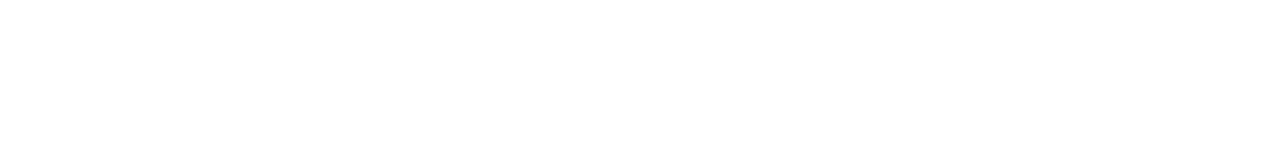
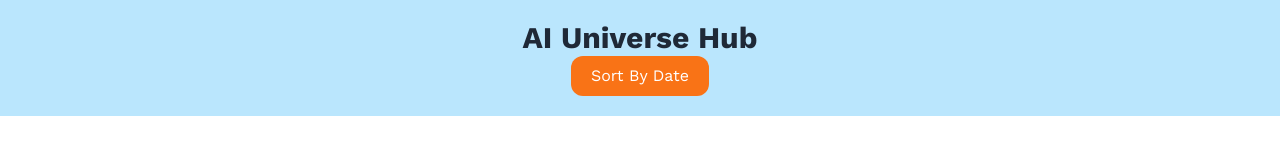
Before and after one commit to Its-Shojib/AI-Universe-by-API, a plain HTML site: page index.html in a window 1280 px wide. Drawn offline with nearby package versions, Linux system fonts and the light colour scheme.

Commit message:
Header Added

```diff
--- a/index.html
+++ b/index.html
@@ -1,11 +1,46 @@
 <!DOCTYPE html>
 <html lang="en">
+
 <head>
     <meta charset="UTF-8">
     <meta name="viewport" content="width=device-width, initial-scale=1.0">
+    <link rel="shortcut icon" href="./images/logo.jpg" type="image/x-icon">
     <title>AI Universe</title>
+
+    <!-- Tailwind and DaisyUi -->
+    <link href="https://cdn.jsdelivr.net/npm/daisyui@3.6.3/dist/full.css" rel="stylesheet" type="text/css" />
+    <script src="https://cdn.tailwindcss.com"></script>
+
+    <!-- Google Font -->
+    <link rel="preconnect" href="https://fonts.googleapis.com">
+    <link rel="preconnect" href="https://fonts.gstatic.com" crossorigin>
+    <link href="https://fonts.googleapis.com/css2?family=Work+Sans:wght@400;500;600;700;800;900&display=swap"
+        rel="stylesheet">
+
+    <style>
+        .workSans {
+            font-family: 'Work Sans', sans-serif;
+        }
+    </style>
+
 </head>
-<body>
 
+<body class="workSans">
+    <header class="">
+        <section class="max-w-screen-xl mx-auto py-5 px-4 md:px-8 lg:px-16 bg-sky-200">
+            <h1 class="text-3xl text-center font-bold">AI Universe Hub</h1>
+            <button class="bg-orange-500 text-center mx-auto block text-white px-5 py-2 rounded-xl">Sort By Date</button>
+        </section>
+
+    </header>
+    <main>
+
+    </main>
+    <footer>
+
+    </footer>
+
+    <script src="./JavaScript/script.js"></script>
 </body>
+
 </html>
--- /dev/null
+++ b/tailwind.config.js
@@ -0,0 +1,8 @@
+/** @type {import('tailwindcss').Config} */
+module.exports = {
+    content: ["./src/**/*.{html,js}"],
+    theme: {
+        extend: {},
+    },
+    plugins: [],
+}
```
Also changed, not shown: JavaScript/script.js (added), images/logo.jpg (added).
